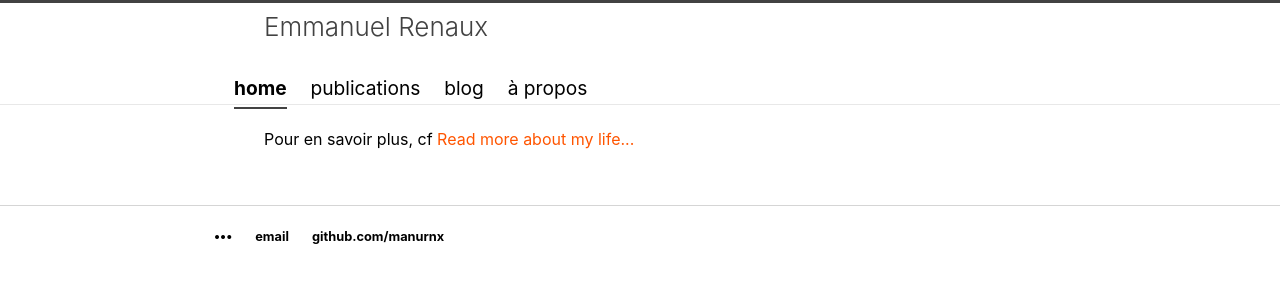
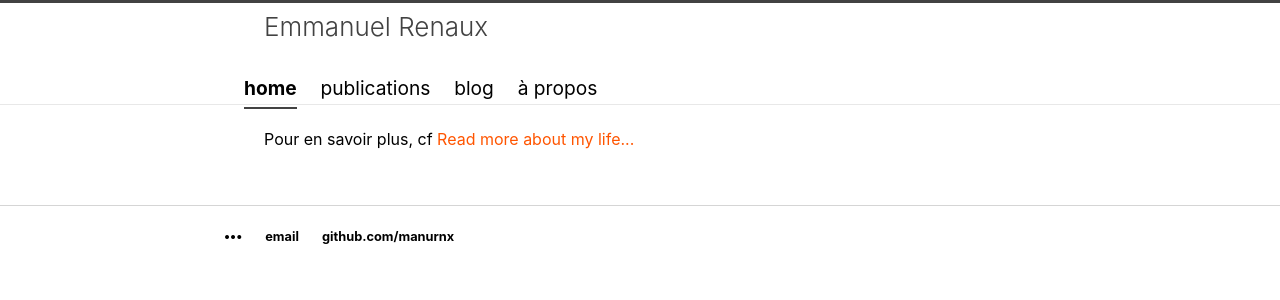
Before and after one commit to manurnx/manurnx.github.io, a Jekyll site: the page built from index.html, in a window 1280 px wide. Shown: the top 300 px of the page. Built offline with Jekyll 4.4.1, drawn with Linux system fonts in a browser that asks for light colours.

Commit message:
Update main.css

```diff
--- a/css/main.css
+++ b/css/main.css
@@ -66,7 +66,7 @@ nav ul, footer ul {
     padding-top: 10px;
     list-style: none;
     font-weight: bold;
-    margin-left:-50px;
+    margin-left:-40px;
 }
 nav ul li, footer ul li {
     display: inline;
```
